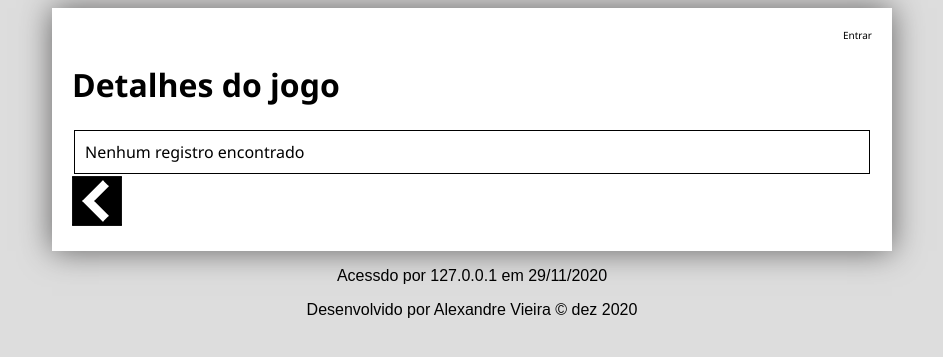
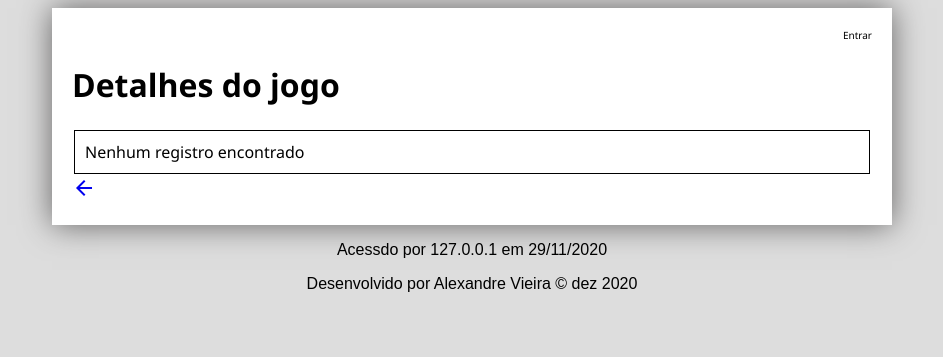
Before and after one commit to alexandrepvie/estudonauta, a PHP site: page /detalhes.php in a window 1280 px wide. Shown: the top 357 px of the page, without its empty margins (168-1111 px from the left). Run offline with PHP 8.4, Linux system fonts and the light colour scheme; data that the repository does not hold is empty.

Commit message:
aula m02a03
primeiro save do modulo 2

```diff
--- a/detalhes.php
+++ b/detalhes.php
@@ -4,6 +4,8 @@
     <meta charset="UTF-8">
     <meta name="viewport" content="width=device-width, initial-scale=1.0">
     <link rel="stylesheet" href="estilos/style.css">
+    <link href="https://fonts.googleapis.com/icon?family=Material+Icons"
+      rel="stylesheet">
     <title>Título da página</title>
 </head>
 <body>
@@ -38,7 +40,7 @@
                 }
             ?>
         </table>
-        <a href="index.php"><img src="icones/icoback.png"></a>
+        <?php echo voltar(); ?>
     </div>
     <?php require_once"rodape.php";?>
 </body>
--- a/includes/funcoes.php
+++ b/includes/funcoes.php
@@ -1,9 +1,17 @@
 <?php
 function thumb($arq){
+
     $caminho = "fotos/$arq";
+
     if(is_null($arq) || !file_exists($caminho)) {
         return "fotos/indisponivel.png";
     } else {
         return $caminho;
     }
 }
+
+function voltar(){
+
+    return "<a href='index.php'><i class='material-icons'>arrow_back</i></a>";
+
+}
--- /dev/null
+++ b/includes/login.php
@@ -0,0 +1,3 @@
+<?php
+
+?>
```
